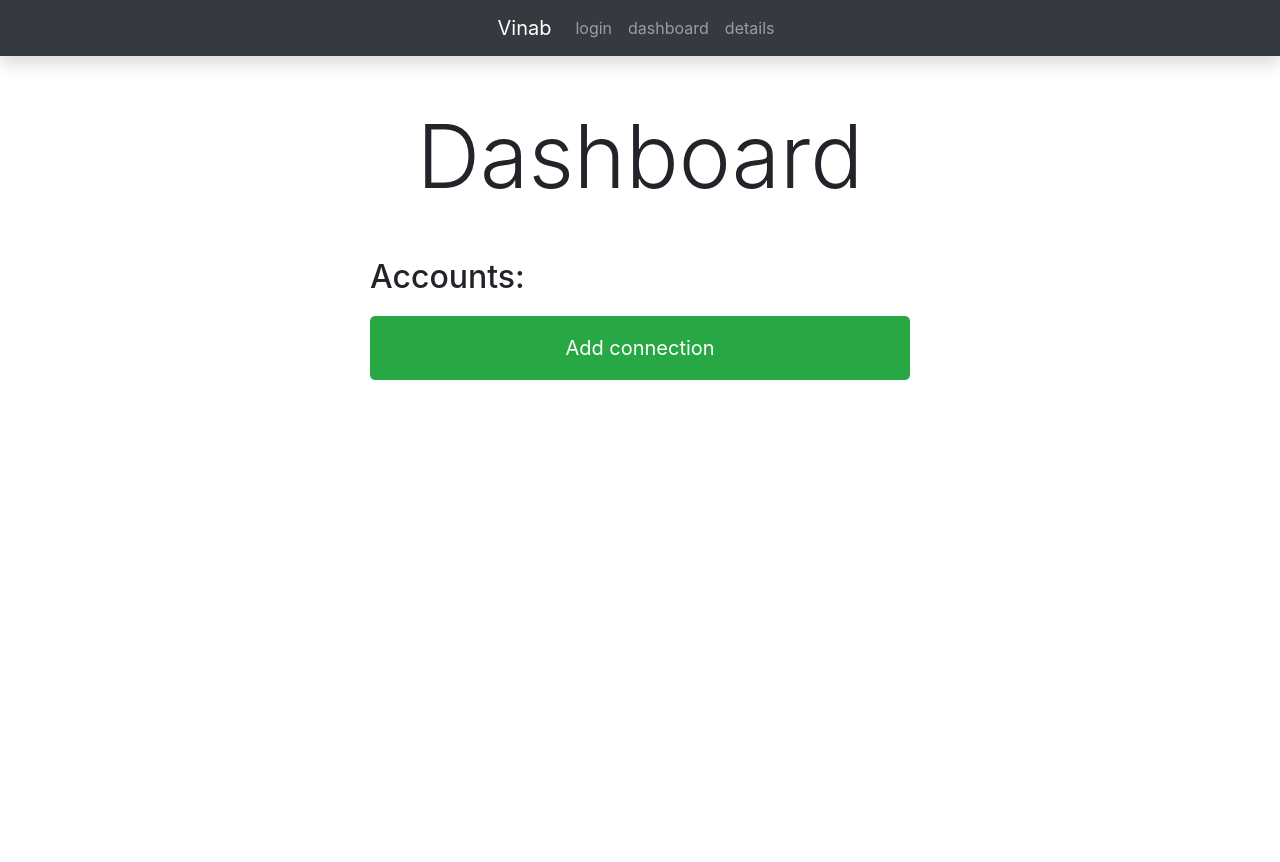
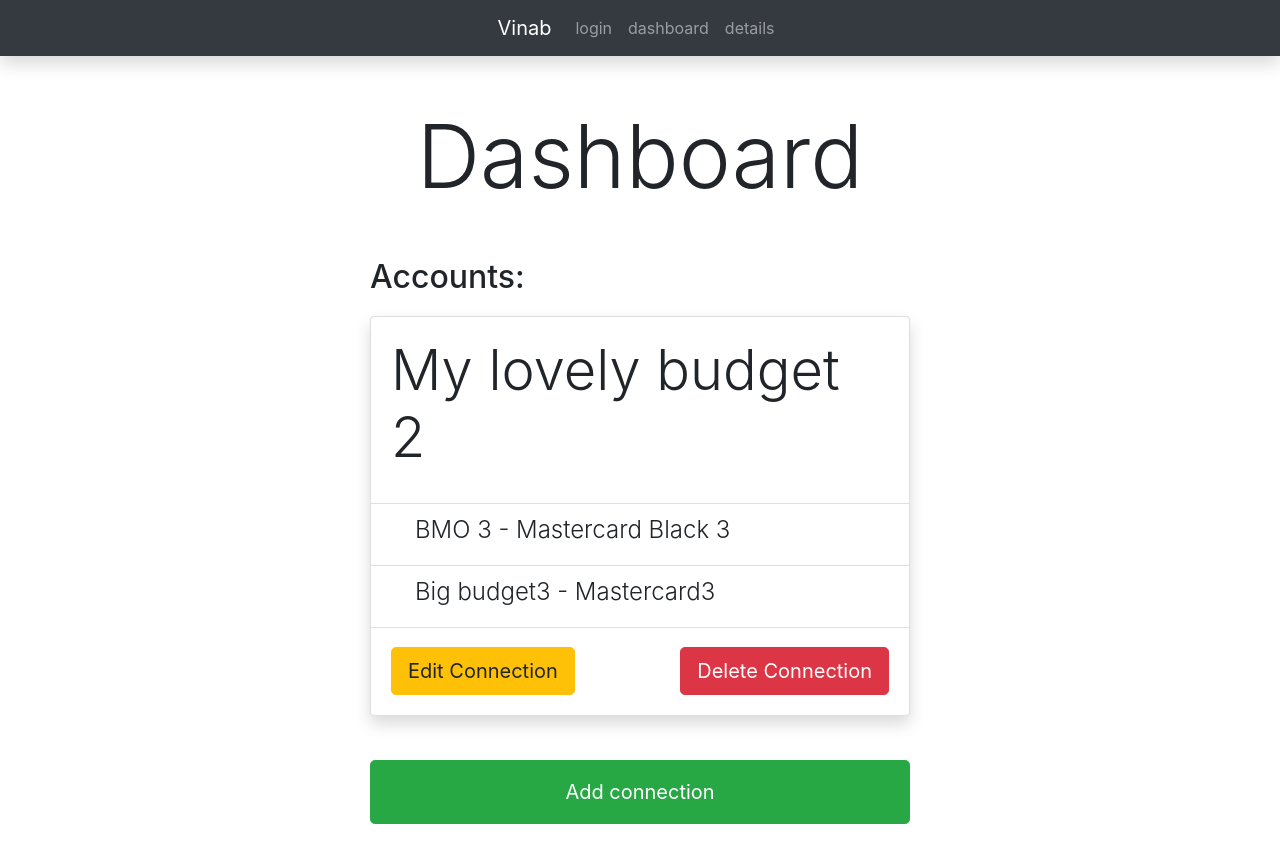
Before and after one commit to duch11/ViNAB-Frontend-Angular, an Angular app: page /dashboard in a window 1280 px wide. Shown: the top 862 px of the page. Before the commit the page ends 800 px from the top, so only its background shows below. Built offline with nearby package versions, Linux system fonts and the light colour scheme.

Commit message:
Added binding with the account-list

```diff
--- a/src/app/components/account-card/account-card.component.html
+++ b/src/app/components/account-card/account-card.component.html
@@ -1,13 +1,14 @@
 <div class="card shadow">
   <form class="card-body align-middle">
-    <h3 class="card-title display-4">Dankort</h3>
+    <h3 class="card-title display-4">{{syncAccount.nickname}}</h3>
   </form>
   <ul class="list-group list-group-flush">
     <li class="list-group-item">
-      <h4 class="pl-4 font-weight-light">Arbejdernes Landsbank - Dankort</h4>
+
+      <h4 class="pl-4 font-weight-light">{{syncAccount.bankAccount.bankname + " - " + syncAccount.bankAccount.accountname}}</h4>
     </li>
     <li class="list-group-item">
-      <h4 class="pl-4 font-weight-light">YNAB - Family Budget</h4>
+      <h4 class="pl-4 font-weight-light">{{syncAccount.ynabAccount.budgetName + " - " + syncAccount.ynabAccount.budgetAccountName}}</h4>
     </li>
   </ul>
   <div class="card-body  d-flex justify-content-between">
--- a/src/app/components/account-card/account-card.component.ts
+++ b/src/app/components/account-card/account-card.component.ts
@@ -1,4 +1,5 @@
-import { Component, OnInit } from '@angular/core';
+import { Component, OnInit, Input } from '@angular/core';
+import { SyncPairAccount } from "src/app/model/sync-pair-account";
 
 @Component({
   selector: 'app-account-card',
@@ -7,9 +8,11 @@ import { Component, OnInit } from '@angular/core';
 })
 export class AccountCardComponent implements OnInit {
 
+  @Input() syncAccount: SyncPairAccount;
   constructor() { }
 
   ngOnInit() {
+
   }
 
 }
--- a/src/app/components/accounts-list/accounts-list.component.html
+++ b/src/app/components/accounts-list/accounts-list.component.html
@@ -1,9 +1,7 @@
 
 <ul class="list-group border-0">
-    <li *ngFor="let account of accounts" class="list-group-item border-0 px-0">
-        // add
-        <p>{{account}}</p>
-        <app-account-card></app-account-card>
+    <li *ngFor="let account of currentUserAccounts" class="list-group-item border-0 px-0">
+        <app-account-card [syncAccount]="account"></app-account-card>
     </li>
     <!--<li class="list-group-item border-0 px-0"><app-account-card></app-account-card></li>-->
     <li class="list-group-item border-0 px-0"><app-add-account-card></app-add-account-card></li>
--- a/src/app/model/sync-pair-account.ts
+++ b/src/app/model/sync-pair-account.ts
@@ -2,10 +2,12 @@ import { BankAccount } from "./bank-account";
 import { YnabAccount } from "./ynab-account";
 export class SyncPairAccount {
     lastsync: string;
+    nickname: string;
     ynabAccount: YnabAccount;
     bankAccount: BankAccount;
 
-    constructor (ynabAccount: YnabAccount, bankAccount: BankAccount, lastsync: string) {
+    constructor (ynabAccount: YnabAccount, bankAccount: BankAccount, lastsync: string, nickname: string) {
+        this.nickname = nickname;
         this.lastsync = lastsync;
         this.bankAccount = bankAccount;
         this.ynabAccount = ynabAccount;
--- a/src/app/model/test-users.ts
+++ b/src/app/model/test-users.ts
@@ -15,9 +15,9 @@ const BANKACCOUNTS: BankAccount[] = [
     new BankAccount("my bank account 3", "BMO 3", "Mastercard Black 3")
 ];
 const SYNCACCOUNTS: SyncPairAccount[] = [
-    new SyncPairAccount(YNABACCOUNTS[1], BANKACCOUNTS[1], "today 1"),
-    new SyncPairAccount(YNABACCOUNTS[2], BANKACCOUNTS[2], "today 2"),
-    new SyncPairAccount(YNABACCOUNTS[3], BANKACCOUNTS[3], "today 3")
+    new SyncPairAccount(YNABACCOUNTS[1], BANKACCOUNTS[1], "today 1", "My lovely budget 1"),
+    new SyncPairAccount(YNABACCOUNTS[2], BANKACCOUNTS[2], "today 2", "My lovely budget 2"),
+    new SyncPairAccount(YNABACCOUNTS[3], BANKACCOUNTS[3], "today 3", "My lovely budget 3")
 ];
 export const TESTUSERS: User[] = [
     {id: 1, email: "my@email.com", name: "me my", password: "123", sync_pairs: [SYNCACCOUNTS[1]]},
--- a/src/app/pages/register-user/register-user.component.ts
+++ b/src/app/pages/register-user/register-user.component.ts
@@ -17,7 +17,7 @@ const hide_pw     = "password";
   styleUrls: ['./register-user.component.scss']
 })
 export class RegisterUserComponent implements OnInit {
-  @Input() user: User;
+  user: User;
 
   property_type_password: string;
   property_class_eye: string;
--- a/src/app/services/user.service.ts
+++ b/src/app/services/user.service.ts
@@ -43,6 +43,7 @@ export class UserService {
 
   getUser(id: number): User {
     const user = TESTUSERS.find(t => t.id === id);
+
     if (user) {
       return user;
     }
```
